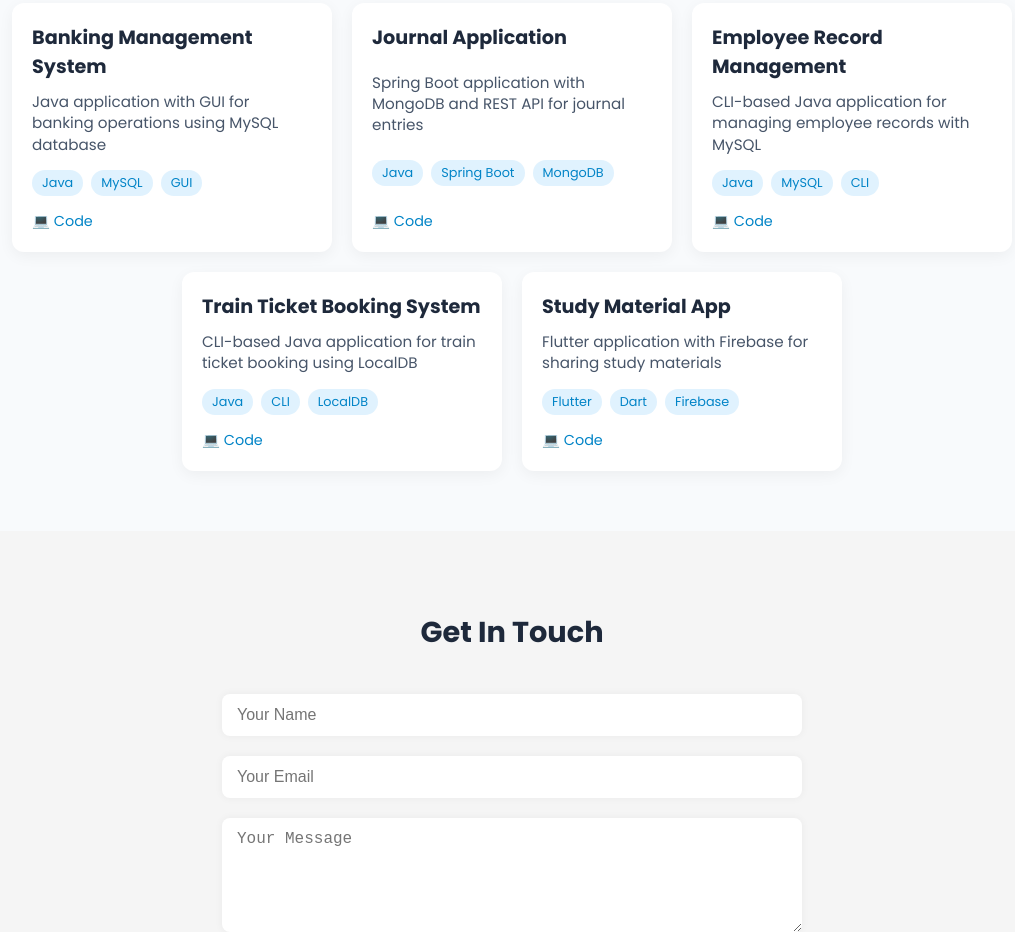
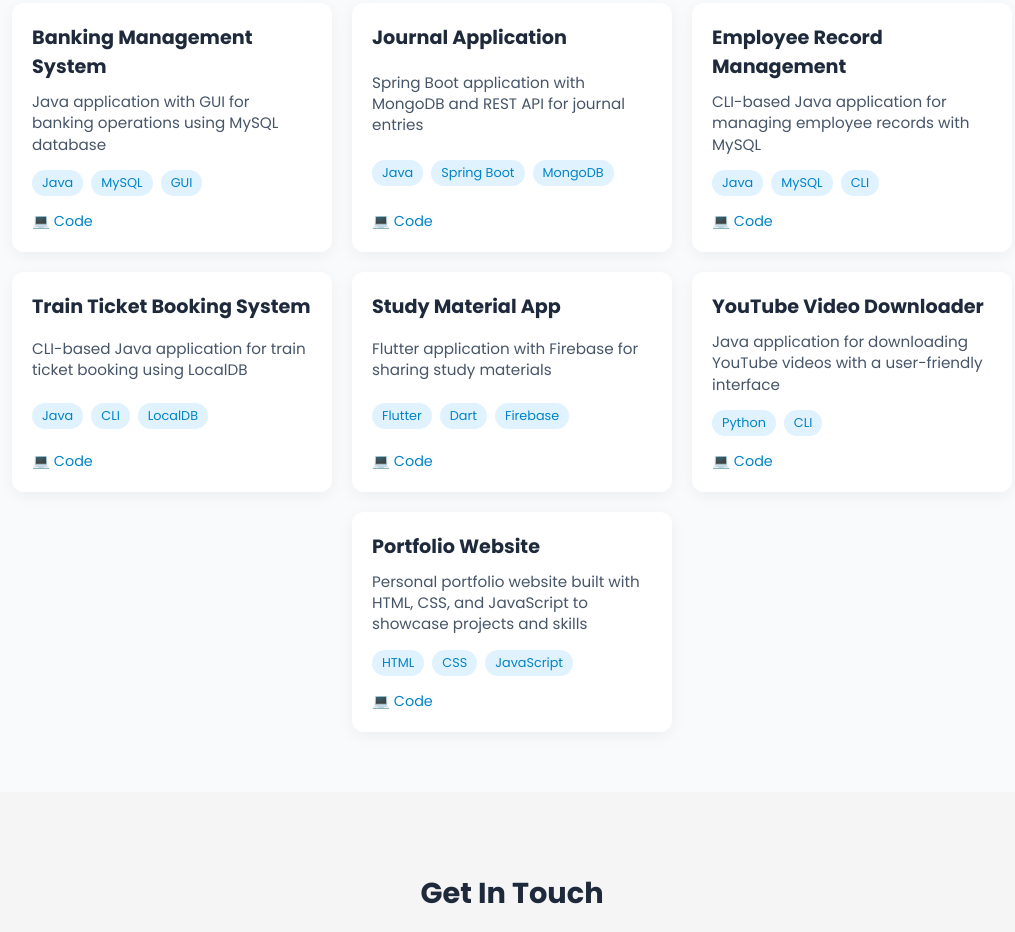
Before and after one commit to dipakborkhatariya24/dipak-portfolio, a plain HTML site: page index.html in a window 1280 px wide. Shown: the part 3287-4219 px from the top of the page, without its empty margins (128-1143 px from the left). Drawn offline with nearby package versions, Linux system fonts and the light colour scheme.

Commit message:
add new projects

```diff
--- a/index.html
+++ b/index.html
@@ -247,32 +247,46 @@
             <div class="project-card">
                 <h3>Banking Management System</h3>
                 <p>Java application with GUI for banking operations using MySQL database</p>
-                <div class="tags"><span>Java</span><span>MySQL</span><span>GUI</span></div><a href="#"
-                    class="code-link">💻 Code</a>
+                <div class="tags"><span>Java</span><span>MySQL</span><span>GUI</span></div><a
+                    href="https://github.com/dipakborkhatariya24/Automated-Teller-Machine" class="code-link">💻 Code</a>
             </div>
             <div class="project-card">
                 <h3>Journal Application</h3>
                 <p>Spring Boot application with MongoDB and REST API for journal entries</p>
-                <div class="tags"><span>Java</span><span>Spring Boot</span><span>MongoDB</span></div><a href="#"
-                    class="code-link">💻 Code</a>
+                <div class="tags"><span>Java</span><span>Spring Boot</span><span>MongoDB</span></div><a
+                    href="https://github.com/dipakborkhatariya24/journalApp" class="code-link">💻 Code</a>
             </div>
             <div class="project-card">
                 <h3>Employee Record Management</h3>
                 <p>CLI-based Java application for managing employee records with MySQL</p>
-                <div class="tags"><span>Java</span><span>MySQL</span><span>CLI</span></div><a href="#"
-                    class="code-link">💻 Code</a>
+                <div class="tags"><span>Java</span><span>MySQL</span><span>CLI</span></div><a
+                    href="https://github.com/dipakborkhatariya24/Employee_Record_Management" class="code-link">💻
+                    Code</a>
             </div>
             <div class="project-card">
                 <h3>Train Ticket Booking System</h3>
                 <p>CLI-based Java application for train ticket booking using LocalDB</p>
-                <div class="tags"><span>Java</span><span>CLI</span><span>LocalDB</span></div><a href="#"
-                    class="code-link">💻 Code</a>
+                <div class="tags"><span>Java</span><span>CLI</span><span>LocalDB</span></div><a
+                    href="https://github.com/dipakborkhatariya24/Train-Ticket-Booking-System" class="code-link">💻
+                    Code</a>
             </div>
             <div class="project-card">
                 <h3>Study Material App</h3>
                 <p>Flutter application with Firebase for sharing study materials</p>
                 <div class="tags"><span>Flutter</span><span>Dart</span><span>Firebase</span></div><a href="#"
                     class="code-link">💻 Code</a>
+            </div>
+            <div class="project-card">
+                <h3>YouTube Video Downloader</h3>
+                <p>Java application for downloading YouTube videos with a user-friendly interface</p>
+                <div class="tags"><span>Python</span><span>CLI</span></div>
+                <a href="https://github.com/dipakborkhatariya24/Youtube-Video-Downloader" class="code-link">💻 Code</a>
+            </div>
+            <div class="project-card">
+                <h3>Portfolio Website</h3>
+                <p>Personal portfolio website built with HTML, CSS, and JavaScript to showcase projects and skills</p>
+                <div class="tags"><span>HTML</span><span>CSS</span><span>JavaScript</span></div>
+                <a href="https://github.com/dipakborkhatariya24/dipak-portfolio" class="code-link">💻 Code</a>
             </div>
         </div>
     </section>
```
